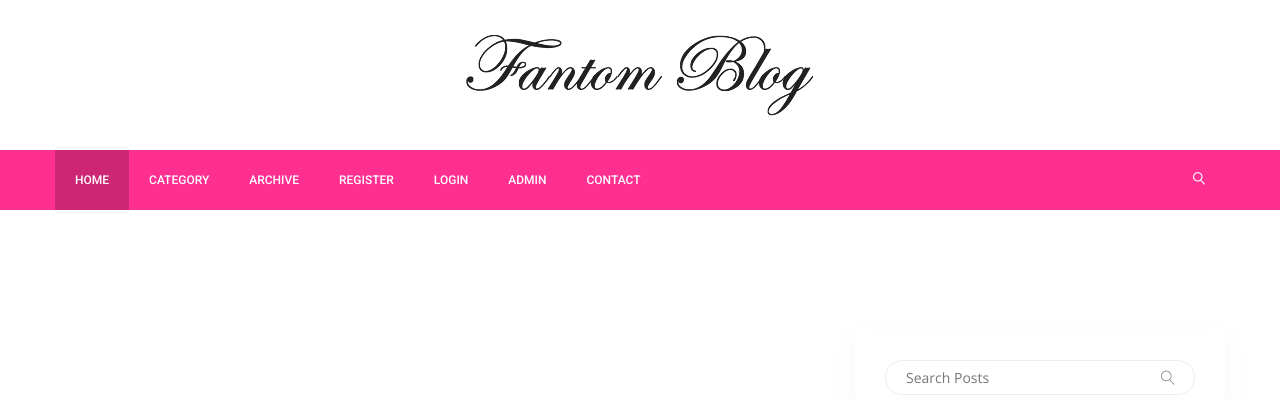
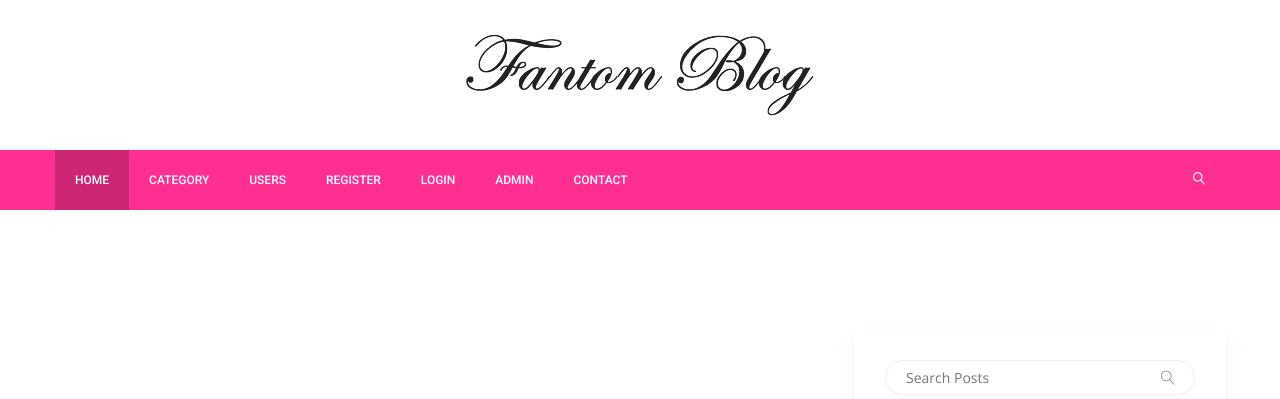
Before and after one commit to ellyjohnmwangi/FantomBlog, a Django app: page / in a window 1280 px wide. Shown: the top 399 px of the page. Run offline with Django 3.2, Linux system fonts and the light colour scheme; data that the repository does not hold is empty; some libraries are stand-ins or nearby versions.

Commit message:
user list template static utl added

```diff
--- a/templates/base.html
+++ b/templates/base.html
@@ -45,7 +45,7 @@
 							<ul class="nav navbar-nav menu_nav">
 								<li class="nav-item active"><a class="nav-link" href="{% url 'index' %}">Home</a></li>
 								<li class="nav-item"><a class="nav-link" href="#">Category</a></li>
-								<li class="nav-item"><a class="nav-link" href="archive.html">Archive</a></li>
+								<li class="nav-item"><a class="nav-link" href="{% url 'users:user_list' %}">Users</a></li>
                                 {% if user.is_authenticated %}
 								<li class="nav-item submenu dropdown">
 									<a href="#" class="nav-link dropdown-toggle" data-toggle="dropdown" role="button" aria-haspopup="true" aria-expanded="false">{{ user.username }}</a>
```
